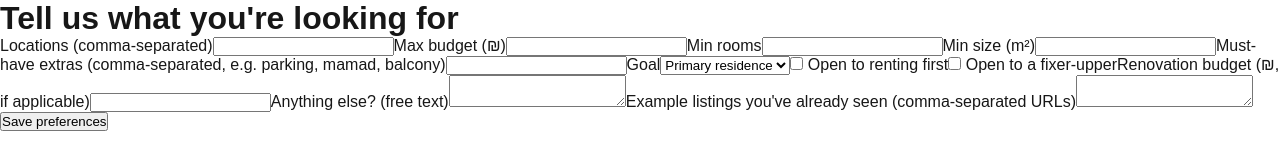
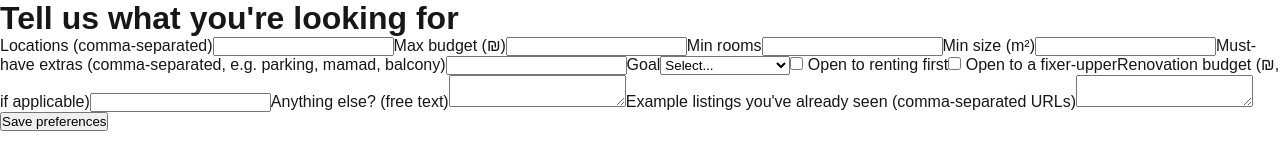
Before and after one commit to yuvalzafrir-creator/home, a Next.js app: page /onboarding in a window 1280 px wide. Shown: the top 160 px of the page. Built offline with nearby package versions, Linux system fonts and the light colour scheme.

Commit message:
fix: set JSON content-type header and add goal placeholder option

```diff
--- a/src/components/OnboardingForm.tsx
+++ b/src/components/OnboardingForm.tsx
@@ -30,6 +30,7 @@ export function OnboardingForm() {
 
     const res = await fetch("/api/onboarding", {
       method: "POST",
+      headers: { "Content-Type": "application/json" },
       body: JSON.stringify(payload),
     });
 
@@ -52,7 +53,8 @@ export function OnboardingForm() {
       <label>Must-have extras (comma-separated, e.g. parking, mamad, balcony)<input name="mustHaveExtras" /></label>
       <label>
         Goal
-        <select name="goal" required>
+        <select name="goal" required defaultValue="">
+          <option value="" disabled>Select...</option>
           <option value="primary">Primary residence</option>
           <option value="investment">Investment</option>
         </select>
```
